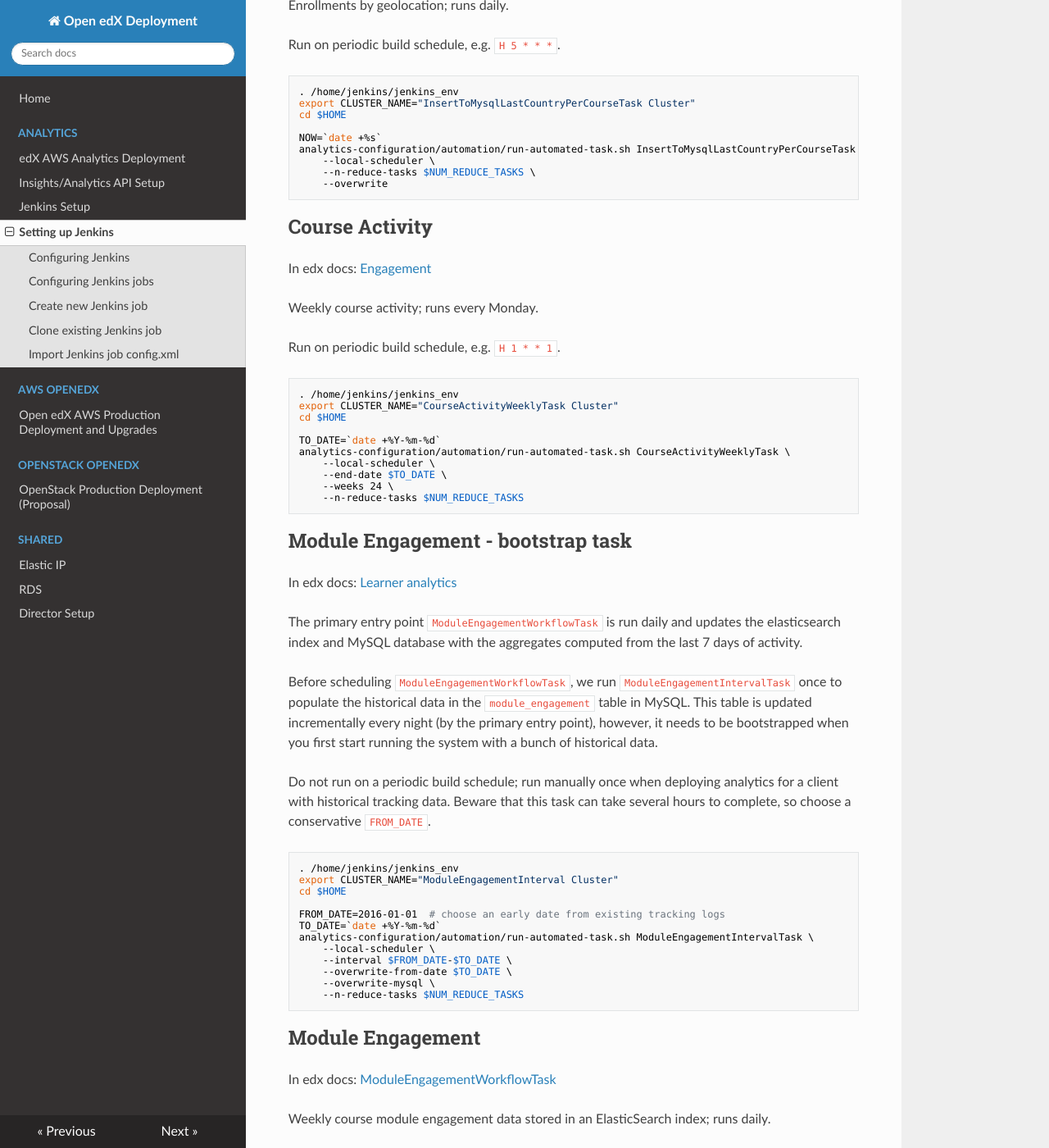
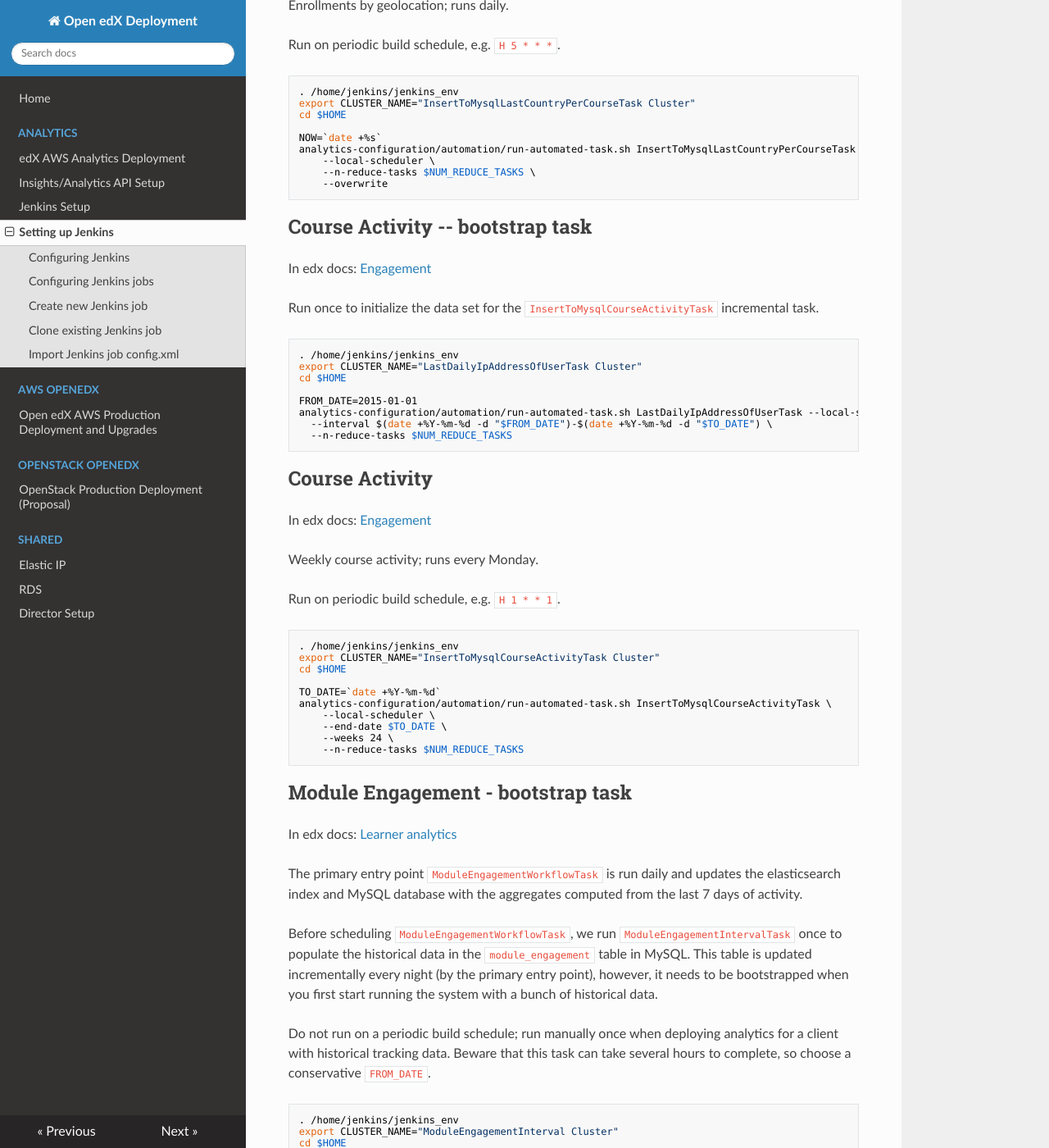
Before and after one commit to open-craft/openedx-deployment, an MkDocs documentation site: the page built from docs/analytics/jenkins_jobs.md, in a window 1280 px wide and 1400 px high, scrolled down 5272 px. Shown: the whole window at 82% size. Built offline with MkDocs 1.6.1, drawn with Linux system fonts in a browser that asks for light colours; nearby versions of some CDN libraries.

Commit message:
Splits CourseActivityWeeklyTask into history+incremental tasks
* details about bootstrap history task added
* incremental task is renamed to InsertToMysqlCourseActivityTask,
  and new overwrite_n_days parameter added.

````diff
--- a/docs/analytics/jenkins_jobs.md
+++ b/docs/analytics/jenkins_jobs.md
@@ -239,6 +239,23 @@ analytics-configuration/automation/run-automated-task.sh InsertToMysqlLastCountr
     --overwrite
 ```
 
+## Course Activity -- bootstrap task
+
+In edx docs: [Engagement](https://edx-analytics-pipeline-reference.readthedocs.io/en/latest/running_tasks.html#id6)
+
+Run once to initialize the data set for the `InsertToMysqlCourseActivityTask` incremental task.
+
+```bash
+. /home/jenkins/jenkins_env
+export CLUSTER_NAME="LastDailyIpAddressOfUserTask Cluster"
+cd $HOME
+
+FROM_DATE=2015-01-01
+analytics-configuration/automation/run-automated-task.sh LastDailyIpAddressOfUserTask --local-scheduler \
+  --interval $(date +%Y-%m-%d -d "$FROM_DATE")-$(date +%Y-%m-%d -d "$TO_DATE") \
+  --n-reduce-tasks $NUM_REDUCE_TASKS
+```
+
 ## Course Activity
 
 In edx docs: [Engagement](http://edx-analytics-pipeline-reference.readthedocs.io/en/latest/running_tasks.html#engagement)
@@ -249,11 +266,11 @@ Run on periodic build schedule, e.g. `H 1 * * 1`.
 
 ```bash
 . /home/jenkins/jenkins_env
-export CLUSTER_NAME="CourseActivityWeeklyTask Cluster"
+export CLUSTER_NAME="InsertToMysqlCourseActivityTask Cluster"
 cd $HOME
 
 TO_DATE=`date +%Y-%m-%d`
-analytics-configuration/automation/run-automated-task.sh CourseActivityWeeklyTask \
+analytics-configuration/automation/run-automated-task.sh InsertToMysqlCourseActivityTask \
     --local-scheduler \
     --end-date $TO_DATE \
     --weeks 24 \
--- a/docs/analytics/resources/analytics-override.cfg
+++ b/docs/analytics/resources/analytics-override.cfg
@@ -33,6 +33,9 @@ overwrite_n_days = 3
 interval_start = 2015-01-01
 overwrite_n_days = 3
 
+[user-activity]
+overwrite_n_days = 10
+
 [answer-distribution]
 valid_response_types = customresponse,choiceresponse,optionresponse,multiplechoiceresponse,numericalresponse,stringresponse,formularesponse
 
````
